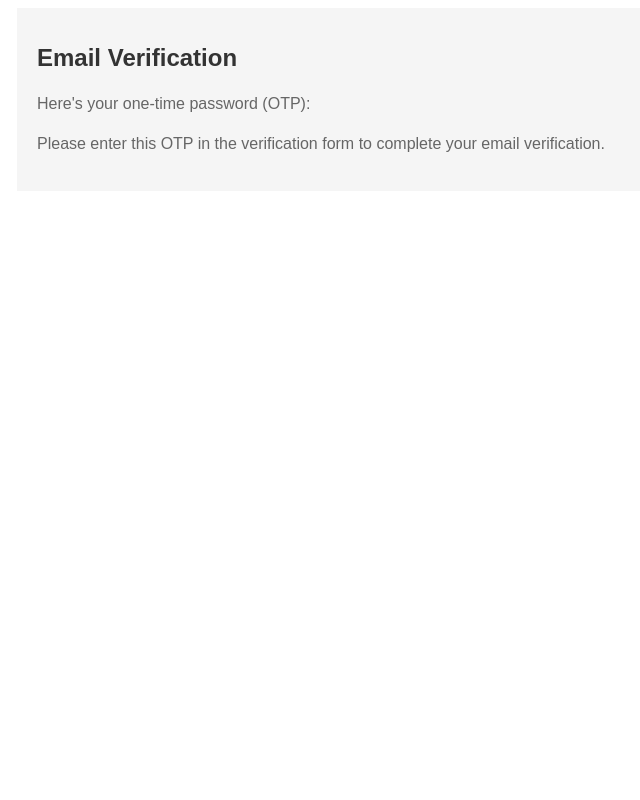
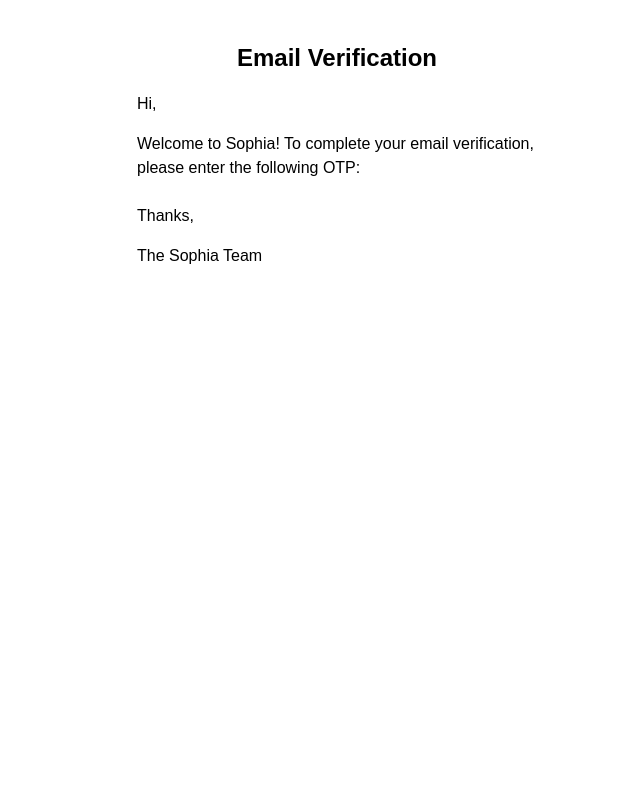
Before and after one commit to bilskyi/sophia, a Django app: template apps/user/templates/user/email_verification.html in a window 1280 px wide. Shown: the whole page, without its empty margins (303-943 px from the left). Run offline with Django 4.2, Linux system fonts and the light colour scheme; the template is opened without the code that fills it, so the values that code supplies are empty.

Commit message:
new verification otp template

```diff
--- a/apps/user/serializers.py
+++ b/apps/user/serializers.py
@@ -19,6 +19,6 @@ class UserSerializer(serializers.ModelSerializer):
         return instance
 
 
-class VerifyUserSerializer(serializers.Serializer):
+class VerifyUserOTPSerializer(serializers.Serializer):
     email = serializers.EmailField()
     otp = serializers.CharField()
--- a/apps/user/templates/user/email_verification.html
+++ b/apps/user/templates/user/email_verification.html
@@ -1,32 +1,44 @@
+<!DOCTYPE html>
 <html>
 <head>
+  <title>Email Verification</title>
   <style>
+    body {
+      background-color: #fff;
+      font-family: sans-serif;
+    }
+
     .container {
-      width: 100%;
-      max-width: 600px;
+      max-width: 400px;
       margin: 0 auto;
       padding: 20px;
-      font-family: Arial, sans-serif;
-      background-color: #f5f5f5;
     }
 
     h1 {
-      color: #333;
+      text-align: center;
       font-size: 24px;
       margin-bottom: 20px;
     }
 
     p {
-      color: #666;
       font-size: 16px;
       line-height: 1.5;
-      margin-bottom: 15px;
     }
 
     .otp {
       font-size: 24px;
-      color: #007bff; /* Blue color for the OTP */
-      margin: 0;
+      font-weight: bold;
+      color: #000;
+    }
+
+    .button {
+      width: 100%;
+      padding: 10px 20px;
+      background-color: #000;
+      color: #fff;
+      border: none;
+      border-radius: 3px;
+      cursor: pointer;
     }
   </style>
 </head>
@@ -34,11 +46,14 @@
   <div class="container">
     <h1>Email Verification</h1>
 
-    <p>Here's your one-time password (OTP):</p>
+    <p>Hi,</p>
+
+    <p>Welcome to Sophia! To complete your email verification, please enter the following OTP:</p>
 
     <p class="otp">{{otp}}</p>
 
-    <p>Please enter this OTP in the verification form to complete your email verification.</p>
+    <p>Thanks,</p>
+    <p>The Sophia Team</p>
   </div>
 </body>
 </html>
```
Also changed, not shown: apps/user/views.py (+4 -6 lines).
